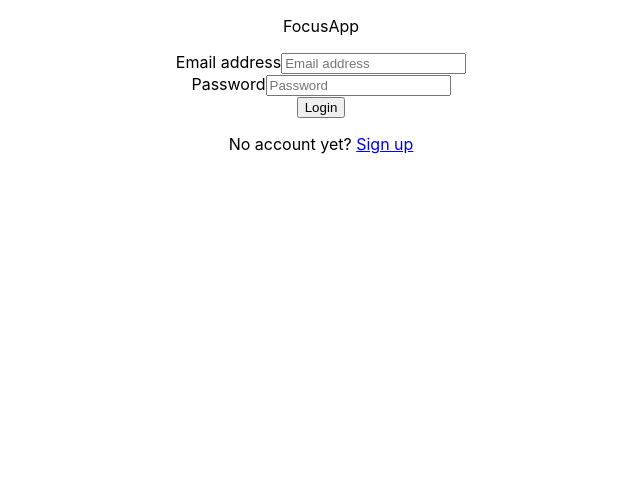
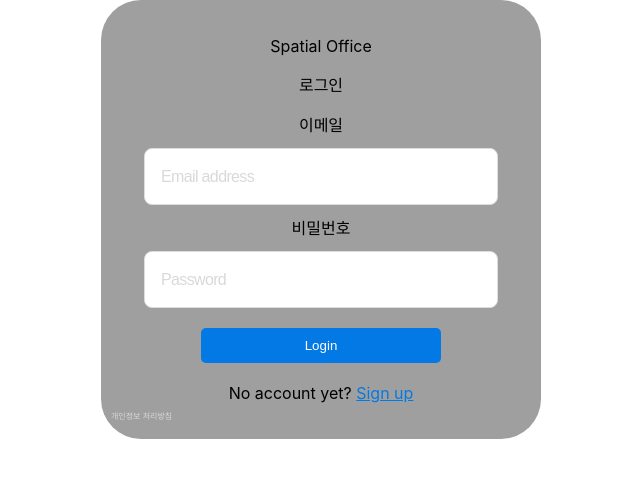
Before and after one commit to Anhagu/Spatial-Office, a React (Create React App) app in the folder client/: page /login in a window 1280 px wide. Shown: the top 478 px of the page, without its empty margins (319-959 px from the left). Built offline with nearby package versions, Linux system fonts and the light colour scheme; no server answers.

Commit message:
바둑판 랜덤색상 구현, 로그인 디자인

```diff
--- a/client/src/screens/Login.jsx
+++ b/client/src/screens/Login.jsx
@@ -1,7 +1,28 @@
 import React, { useState } from 'react';
 import { signInWithEmailAndPassword } from 'firebase/auth';
 import { auth } from '../firebase';
-import { NavLink, useNavigate } from 'react-router-dom'
+import { NavLink, useNavigate } from 'react-router-dom';
+import styled from 'styled-components';
+
+const Input = styled.input`
+  font-family: 'Noto Sans KR','Noto Sans Korean', "Nanum Gothic", sans-serif;
+  -webkit-appearance: none;
+  -webkit-border-radius: 0;
+  border: 0;
+  outline: none;
+  font-size: 10px;
+  width: 100%;
+  border: 1px solid #dddddd !important;
+  font-size: 1rem;
+  line-height: 1.45;
+  letter-spacing: -0.04rem;
+  border-radius: 8px;
+  padding: 16px;
+  margin-top: 12px;
+  &::placeholder{
+    color: #d9d9d9;
+  }
+`;
 
 const Login = () => {
   const navigate = useNavigate();
@@ -12,9 +33,8 @@ const Login = () => {
     e.preventDefault();
     signInWithEmailAndPassword(auth, email, password)
       .then((userCredential) => {
-        // Signed in
         const user = userCredential.user;
-        navigate("/mainpage", { state: { email: email } }); // 변경된 부분: email을 mainpage로 전달
+        navigate("/mainpage", { state: { email: email } });
         console.log(user);
       })
       .catch((error) => {
@@ -22,39 +42,49 @@ const Login = () => {
         const errorMessage = error.message;
         console.log(errorCode, errorMessage)
       });
-
   }
 
   return (
     <>
       <main>
         <section>
-          <div>
-            <p>FocusApp</p>
+          <div style={{
+            backgroundColor: "#9F9F9F",
+            borderRadius: "40px",
+            padding: "20px",
+            width: "400px",
+            margin: "0 auto",
+            textAlign: "center",
+            position: "relative"
+          }}>
+            <p>Spatial Office</p>
+            <p>로그인</p>
 
             <form>
-              <div>
-                <label htmlFor="email-address">
-                  Email address
+              <div style={{marginBottom: "10px"}}>
+                <label htmlFor="email-address" style={{display: "block"}}>
+                  이메일
                 </label>
-                <input
+                <Input
                   id="email-address"
                   name="email"
                   type="email"
+                  style={{width: "80%"}}
                   required
                   placeholder="Email address"
                   onChange={(e) => setEmail(e.target.value)}
                 />
               </div>
 
-              <div>
-                <label htmlFor="password">
-                  Password
+              <div style={{marginBottom: "20px"}}>
+                <label htmlFor="password" style={{display: "block"}}>
+                  비밀번호
                 </label>
-                <input
+                <Input
                   id="password"
                   name="password"
                   type="password"
+                  style={{width: "80%"}}
                   required
                   placeholder="Password"
                   onChange={(e) => setPassword(e.target.value)}
@@ -62,17 +92,29 @@ const Login = () => {
               </div>
 
               <div>
-                <button onClick={onLogin}>
+                <button onClick={onLogin} style={{
+                  width: "60%",
+                  backgroundColor: "#0379E5",
+                  color: "white",
+                  border: "none",
+                  padding: "10px 20px",
+                  borderRadius: "5px",
+                  cursor: "pointer"
+                }}>
                   Login
                 </button>
               </div>
             </form>
 
-            <p className="text-sm text-white text-center">
+            <p className="text-sm text-white text-center" style={{marginTop: "20px"}}>
               No account yet?{' '}
-              <NavLink to="/signup">
+              <NavLink to="/signup" style={{color: "#0379E5"}}>
                 Sign up
               </NavLink>
+            </p>
+
+            <p style={{fontSize: "8px", color: "#d9d9d9", position: "absolute", bottom: "10px", left: "10px"}}>
+              개인정보 처리방침
             </p>
 
           </div>
@@ -82,4 +124,4 @@ const Login = () => {
   )
 }
 
-export default Login
+export default Login;
--- a/client/src/screens/VirtualOffice.jsx
+++ b/client/src/screens/VirtualOffice.jsx
@@ -1,16 +1,32 @@
 import React, { useState, useEffect } from 'react';
+import { useNavigate } from 'react-router-dom';
+import io from 'socket.io-client';
 
-const BOARD_SIZE = 30;  // 바둑판의 크기
-const OFFICE_SIZE = 10;  // 사무공간의 크기
+const BOARD_SIZE = 30;
+const OFFICE_SIZE = 10;
+const RED_TILE_POSITION = [5, 5];
 
 const VirtualOffice = () => {
   const [position, setPosition] = useState([0, 0]);
-  const [tileSize, setTileSize] = useState(Math.min(Math.floor(window.innerWidth / BOARD_SIZE), Math.floor(window.innerHeight / BOARD_SIZE)));
+  const [tileSize, setTileSize] = useState(
+    Math.min(Math.floor(window.innerWidth / BOARD_SIZE), Math.floor(window.innerHeight / BOARD_SIZE))
+  );
+  const [positions, setPositions] = useState({});
+  const [clientId, setClientId] = useState(null);
+  const navigate = useNavigate();
+
+  const socket = io('http://localhost:8000');
+
+  useEffect(() => {
+    socket.on('connect', () => {
+      setClientId(socket.id);
+    });
+  }, []);
 
   useEffect(() => {
     const handleKeyDown = (e) => {
       const { keyCode } = e;
-      setPosition(prevPosition => {
+      setPosition((prevPosition) => {
         const newPosition = [...prevPosition];
         if (keyCode === 37 && newPosition[0] > 0) {
           newPosition[0]--;
@@ -21,71 +37,139 @@ const VirtualOffice = () => {
         } else if (keyCode === 40 && newPosition[1] < BOARD_SIZE - 1) {
           newPosition[1]++;
         }
+        socket.emit("user:move", { id: clientId, position: newPosition });
         return newPosition;
       });
     };
+
     window.addEventListener("keydown", handleKeyDown);
     return () => {
       window.removeEventListener("keydown", handleKeyDown);
     };
-  }, []);
+  }, [clientId]);
 
   useEffect(() => {
     const handleResize = () => {
-      setTileSize(Math.min(Math.floor(window.innerWidth / BOARD_SIZE), Math.floor(window.innerHeight / BOARD_SIZE)));
-    }
+      setTileSize(
+        Math.min(Math.floor(window.innerWidth / BOARD_SIZE), Math.floor(window.innerHeight / BOARD_SIZE))
+      );
+    };
     window.addEventListener("resize", handleResize);
     return () => {
       window.removeEventListener("resize", handleResize);
     };
   }, []);
 
-  // 바둑판 배경 생성
+  useEffect(() => {
+    const handleUserMove = ({ id, position }) => {
+      setPositions((prevPositions) => ({ ...prevPositions, [id]: position }));
+    };
+
+    socket.on("user:move", handleUserMove);
+
+    return () => {
+      socket.off("user:move", handleUserMove);
+    };
+  }, []);
+
+  useEffect(() => {
+    if (position[0] === RED_TILE_POSITION[0] && position[1] === RED_TILE_POSITION[1]) {
+      navigate("/Lobby");
+    }
+  }, [position, navigate]);
+
   const grid = [];
-  for(let y = 0; y < BOARD_SIZE; y++) {
-    for(let x = 0; x < BOARD_SIZE; x++) {
+  for (let y = 0; y < BOARD_SIZE; y++) {
+    for (let x = 0; x < BOARD_SIZE; x++) {
       const key = `${y}-${x}`;
-      if(x >= (BOARD_SIZE - OFFICE_SIZE) / 2 && x < (BOARD_SIZE + OFFICE_SIZE) / 2 && y >= (BOARD_SIZE - OFFICE_SIZE) / 2 && y < (BOARD_SIZE + OFFICE_SIZE) / 2) {
-        grid.push(<div key={key} style={{backgroundColor: "white", border: "1px solid black", width: `${tileSize}px`, height: `${tileSize}px`, boxSizing: "border-box"}}/>);
+      if (x === RED_TILE_POSITION[0] && y === RED_TILE_POSITION[1]) {
+        grid.push(
+          <div
+            key={key}
+            style={{
+              backgroundColor: "red",
+              border: "1px solid black",
+              width: `${tileSize}px`,
+              height: `${tileSize}px`,
+              boxSizing: "border-box",
+            }}
+          />
+        );
+      } else if (
+        x >= (BOARD_SIZE - OFFICE_SIZE) / 2 &&
+        y >= (BOARD_SIZE - OFFICE_SIZE) / 2 &&
+        x < (BOARD_SIZE + OFFICE_SIZE) / 2 &&
+        y < (BOARD_SIZE + OFFICE_SIZE) / 2
+      ) {
+        grid.push(
+          <div
+            key={key}
+            style={{
+              backgroundColor: "lightgray",
+              border: "1px solid black",
+              width: `${tileSize}px`,
+              height: `${tileSize}px`,
+              boxSizing: "border-box",
+            }}
+          />
+        );
       } else {
-        grid.push(<div key={key} style={{backgroundColor: "gray", border: "1px solid white", width: `${tileSize}px`, height: `${tileSize}px`, boxSizing: "border-box"}}/>);
+        grid.push(
+          <div
+            key={key}
+            style={{
+              backgroundColor: "white",
+              border: "1px solid black",
+              width: `${tileSize}px`,
+              height: `${tileSize}px`,
+              boxSizing: "border-box",
+            }}
+          />
+        );
       }
     }
+  }
+
+  function hashToColor(hash) {
+    let color = '#';
+    for (let i = 0; i < 3; i++) {
+      const value = (hash >> (i * 8)) & 0xFF;
+      color += ('00' + value.toString(16)).substr(-2);
+    }
+    return color;
+  }
+
+  function stringToColor(str) {
+    let hash = 0;
+    for (let i = 0; i < str.length; i++) {
+      hash = str.charCodeAt(i) + ((hash << 5) - hash);
+    }
+    return hashToColor(hash);
   }
 
   return (
     <div
       style={{
-        width: "100vw",
-        height: "100vh",
-        display: "flex",
-        alignItems: "center",
-        justifyContent: "center",
+        position: "relative",
+        display: "grid",
+        gridTemplateColumns: `repeat(${BOARD_SIZE}, ${tileSize}px)`,
+        gridTemplateRows: `repeat(${BOARD_SIZE}, ${tileSize}px)`,
       }}
-      tabIndex="0"
     >
-      <div
-        style={{
-          width: `${BOARD_SIZE * tileSize}px`,
-          height: `${BOARD_SIZE * tileSize}px`,
-          display: "flex",
-          flexWrap: "wrap",
-          position: "relative",
-        }}
-      >
-        {grid}
+      {grid}
+      {Object.entries(positions).map(([id, pos]) => (
         <div
+          key={id}
           style={{
             position: "absolute",
-            left: `${position[0] * tileSize}px`,
-            top: `${position[1] * tileSize}px`,
-            backgroundColor: "blue",
+            left: `${pos[0] * tileSize}px`,
+            top: `${pos[1] * tileSize}px`,
+            backgroundColor: stringToColor(id),
             width: `${tileSize}px`,
             height: `${tileSize}px`,
           }}
-        >
-        </div>
-      </div>
+        ></div>
+      ))}
     </div>
   );
 };
```
Also changed, not shown: client/package.json (+6 -1 lines), 2 other files (tests, documents, lock files or other folders).
